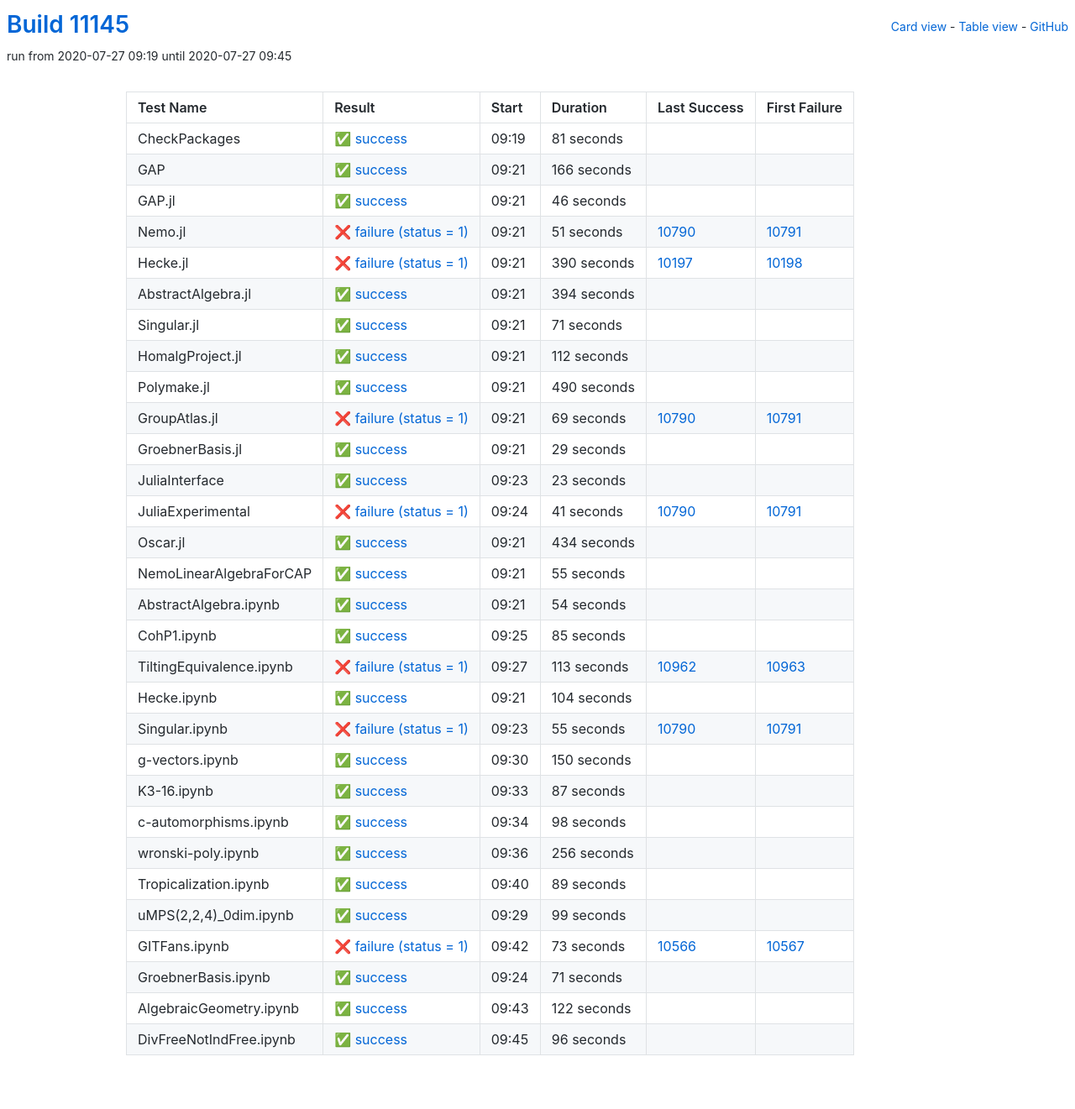
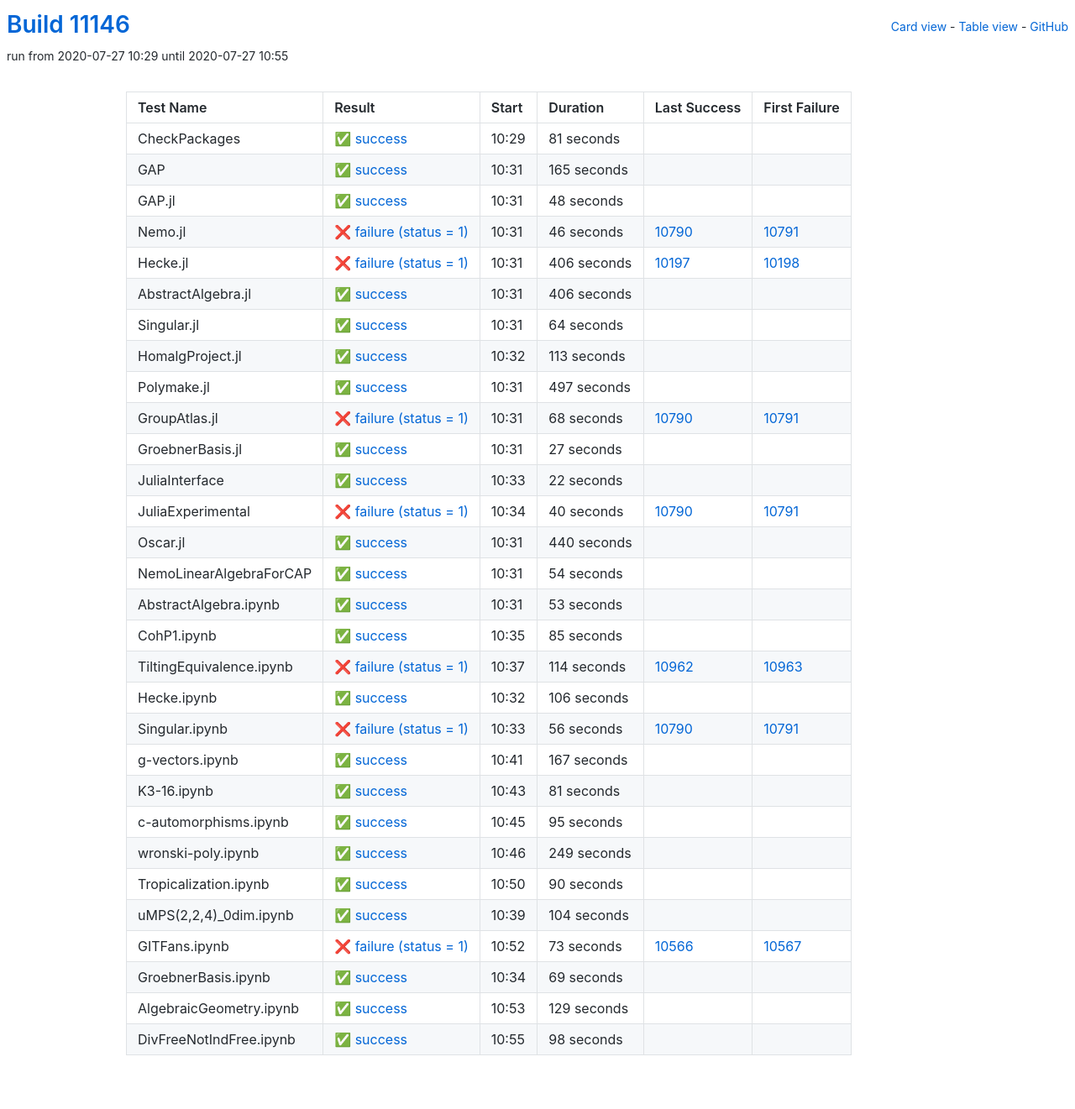
Before and after one commit to oscar-system/oscar-ci-status, a Jekyll site: the page built from table.html, in a window 1280 px wide. Shown: the whole page at 84% size. Built offline with Jekyll 4.4.1, drawn with Linux system fonts in a browser that asks for light colours.

Commit message:
Build #11146

```diff
--- a/_data/ci.yml
+++ b/_data/ci.yml
@@ -1,6 +1,6 @@
 ---
-build: 11145
-build_url: https://oscarci.mathematik.uni-kl.de/job/oscar/11145/
+build: 11146
+build_url: https://oscarci.mathematik.uni-kl.de/job/oscar/11146/
 job: oscar
 organization: oscar-system
 repo: oscar-ci-status
@@ -8,8 +8,8 @@
 tests:
 - name: CheckPackages
   id: checkpackages
-  log: https://oscarci.mathematik.uni-kl.de/job/oscar/11145/artifact/logs/build-11145/CheckPackages.log
-  start: 2020-07-27 09:19
+  log: https://oscarci.mathematik.uni-kl.de/job/oscar/11146/artifact/logs/build-11146/CheckPackages.log
+  start: 2020-07-27 10:29
   success: true
   exitcode: 0
   status: success
@@ -20,176 +20,164 @@
   first_failure_url:
 - name: GAP
   id: gap
-  log: https://oscarci.mathematik.uni-kl.de/job/oscar/11145/artifact/logs/build-11145/GAP.log
-  start: 2020-07-27 09:21
+  log: https://oscarci.mathematik.uni-kl.de/job/oscar/11146/artifact/logs/build-11146/GAP.log
+  start: 2020-07-27 10:31
   success: true
   exitcode: 0
   status: success
-  duration: 166
+  duration: 165
   last_success: false
   last_success_url:
   first_failure: false
   first_failure_url:
 - name: GAP.jl
   id: gap-jl
-  log: https://oscarci.mathematik.uni-kl.de/job/oscar/11145/artifact/logs/build-11145/GAP.jl.log
-  start: 2020-07-27 09:21
+  log: https://oscarci.mathematik.uni-kl.de/job/oscar/11146/artifact/logs/build-11146/GAP.jl.log
+  start: 2020-07-27 10:31
   success: true
   exitcode: 0
   status: success
-  duration: 46
+  duration: 48
   last_success: false
   last_success_url:
   first_failure: false
   first_failure_url:
 - name: Nemo.jl
   id: nemo-jl
-  log: https://oscarci.mathematik.uni-kl.de/job/oscar/11145/artifact/logs/build-11145/Nemo.jl.log
-  start: 2020-07-27 09:21
+  log: https://oscarci.mathematik.uni-kl.de/job/oscar/11146/artifact/logs/build-11146/Nemo.jl.log
+  start: 2020-07-27 10:31
   success: false
   exitcode: 1
   status: failure
-  duration: 51
+  duration: 46
   last_success: 10790
   last_success_url: https://oscarci.mathematik.uni-kl.de/job/oscar/10790/
   first_failure: 10791
   first_failure_url: https://oscarci.mathematik.uni-kl.de/job/oscar/10791/
 - name: Hecke.jl
   id: hecke-jl
-  log: https://oscarci.mathematik.uni-kl.de/job/oscar/11145/artifact/logs/build-11145/Hecke.jl.log
-  start: 2020-07-27 09:21
+  log: https://oscarci.mathematik.uni-kl.de/job/oscar/11146/artifact/logs/build-11146/Hecke.jl.log
+  start: 2020-07-27 10:31
   success: false
   exitcode: 1
   status: failure
-  duration: 390
+  duration: 406
   last_success: 10197
   last_success_url: https://oscarci.mathematik.uni-kl.de/job/oscar/10197/
   first_failure: 10198
   first_failure_url: https://oscarci.mathematik.uni-kl.de/job/oscar/10198/
 - name: AbstractAlgebra.jl
   id: abstractalgebra-jl
-  log: https://oscarci.mathematik.uni-kl.de/job/oscar/11145/artifact/logs/build-11145/AbstractAlgebra.jl.log
-  start: 2020-07-27 09:21
+  log: https://oscarci.mathematik.uni-kl.de/job/oscar/11146/artifact/logs/build-11146/AbstractAlgebra.jl.log
+  start: 2020-07-27 10:31
   success: true
   exitcode: 0
   status: success
-  duration: 394
+  duration: 406
   last_success: false
   last_success_url:
   first_failure: false
   first_failure_url:
 - name: Singular.jl
   id: singular-jl
-  log: https://oscarci.mathematik.uni-kl.de/job/oscar/11145/artifact/logs/build-11145/Singular.jl.log
-  start: 2020-07-27 09:21
+  log: https://oscarci.mathematik.uni-kl.de/job/oscar/11146/artifact/logs/build-11146/Singular.jl.log
+  start: 2020-07-27 10:31
   success: true
   exitcode: 0
   status: success
-  duration: 71
+  duration: 64
   last_success: false
   last_success_url:
   first_failure: false
   first_failure_url:
 - name: HomalgProject.jl
   id: homalgproject-jl
-  log: https://oscarci.mathematik.uni-kl.de/job/oscar/11145/artifact/logs/build-11145/HomalgProject.jl.log
-  start: 2020-07-27 09:21
+  log: https://oscarci.mathematik.uni-kl.de/job/oscar/11146/artifact/logs/build-11146/HomalgProject.jl.log
+  start: 2020-07-27 10:32
   success: true
   exitcode: 0
   status: success
-  duration: 112
+  duration: 113
   last_success: false
   last_success_url:
   first_failure: false
   first_failure_url:
 - name: Polymake.jl
   id: polymake-jl
-  log: https://oscarci.mathematik.uni-kl.de/job/oscar/11145/artifact/logs/build-11145/Polymake.jl.log
-  start: 2020-07-27 09:21
+  log: https://oscarci.mathematik.uni-kl.de/job/oscar/11146/artifact/logs/build-11146/Polymake.jl.log
+  start: 2020-07-27 10:31
   success: true
   exitcode: 0
   status: success
-  duration: 490
+  duration: 497
   last_success: false
   last_success_url:
   first_failure: false
   first_failure_url:
 - name: GroupAtlas.jl
   id: groupatlas-jl
-  log: https://oscarci.mathematik.uni-kl.de/job/oscar/11145/artifact/logs/build-11145/GroupAtlas.jl.log
-  start: 2020-07-27 09:21
+  log: https://oscarci.mathematik.uni-kl.de/job/oscar/11146/artifact/logs/build-11146/GroupAtlas.jl.log
+  start: 2020-07-27 10:31
   success: false
   exitcode: 1
   status: failure
-  duration: 69
+  duration: 68
   last_success: 10790
   last_success_url: https://oscarci.mathematik.uni-kl.de/job/oscar/10790/
   first_failure: 10791
   first_failure_url: https://oscarci.mathematik.uni-kl.de/job/oscar/10791/
 - name: GroebnerBasis.jl
   id: groebnerbasis-jl
-  log: https://oscarci.mathematik.uni-kl.de/job/oscar/11145/artifact/logs/build-11145/GroebnerBasis.jl.log
-  start: 2020-07-27 09:21
+  log: https://oscarci.mathematik.uni-kl.de/job/oscar/11146/artifact/logs/build-11146/GroebnerBasis.jl.log
+  start: 2020-07-27 10:31
   success: true
   exitcode: 0
   status: success
-  duration: 29
+  duration: 27
   last_success: false
   last_success_url:
   first_failure: false
   first_failure_url:
 - name: JuliaInterface
   id: juliainterface
-  log: https://oscarci.mathematik.uni-kl.de/job/oscar/11145/artifact/logs/build-11145/JuliaInterface.log
-  start: 2020-07-27 09:23
+  log: https://oscarci.mathematik.uni-kl.de/job/oscar/11146/artifact/logs/build-11146/JuliaInterface.log
+  start: 2020-07-27 10:33
   success: true
   exitcode: 0
   status: success
-  duration: 23
+  duration: 22
   last_success: false
   last_success_url:
   first_failure: false
   first_failure_url:
 - name: JuliaExperimental
   id: juliaexperimental
-  log: https://oscarci.mathematik.uni-kl.de/job/oscar/11145/artifact/logs/build-11145/JuliaExperimental.log
-  start: 2020-07-27 09:24
+  log: https://oscarci.mathematik.uni-kl.de/job/oscar/11146/artifact/logs/build-11146/JuliaExperimental.log
+  start: 2020-07-27 10:34
   success: false
   exitcode: 1
   status: failure
-  duration: 41
+  duration: 40
   last_success: 10790
   last_success_url: https://oscarci.mathematik.uni-kl.de/job/oscar/10790/
   first_failure: 10791
   first_failure_url: https://oscarci.mathematik.uni-kl.de/job/oscar/10791/
 - name: Oscar.jl
   id: oscar-jl
-  log: https://oscarci.mathematik.uni-kl.de/job/oscar/11145/artifact/logs/build-11145/Oscar.jl.log
-  start: 2020-07-27 09:21
+  log: https://oscarci.mathematik.uni-kl.de/job/oscar/11146/artifact/logs/build-11146/Oscar.jl.log
+  start: 2020-07-27 10:31
   success: true
   exitcode: 0
   status: success
-  duration: 434
+  duration: 440
   last_success: false
   last_success_url:
   first_failure: false
   first_failure_url:
 - name: NemoLinearAlgebraForCAP
   id: nemolinearalgebraforcap
-  log: https://oscarci.mathematik.uni-kl.de/job/oscar/11145/artifact/logs/build-11145/NemoLinearAlgebraForCAP.log
-  start: 2020-07-27 09:21
-  success: true
-  exitcode: 0
-  status: success
-  duration: 55
-  last_success: false
-  last_success_url:
-  first_failure: false
-  first_failure_url:
-- name: AbstractAlgebra.ipynb
-  id: abstractalgebra-ipynb
-  log: https://oscarci.mathematik.uni-kl.de/job/oscar/11145/artifact/logs/build-11145/AbstractAlgebra.ipynb.log
-  start: 2020-07-27 09:21
+  log: https://oscarci.mathematik.uni-kl.de/job/oscar/11146/artifact/logs/build-11146/NemoLinearAlgebraForCAP.log
+  start: 2020-07-27 10:31
   success: true
   exitcode: 0
   status: success
@@ -198,10 +186,22 @@
   last_success_url:
   first_failure: false
   first_failure_url:
+- name: AbstractAlgebra.ipynb
+  id: abstractalgebra-ipynb
+  log: https://oscarci.mathematik.uni-kl.de/job/oscar/11146/artifact/logs/build-11146/AbstractAlgebra.ipynb.log
+  start: 2020-07-27 10:31
+  success: true
+  exitcode: 0
+  status: success
+  duration: 53
+  last_success: false
+  last_success_url:
+  first_failure: false
+  first_failure_url:
 - name: CohP1.ipynb
   id: cohp1-ipynb
-  log: https://oscarci.mathematik.uni-kl.de/job/oscar/11145/artifact/logs/build-11145/CohP1.ipynb.log
-  start: 2020-07-27 09:25
+  log: https://oscarci.mathematik.uni-kl.de/job/oscar/11146/artifact/logs/build-11146/CohP1.ipynb.log
+  start: 2020-07-27 10:35
   success: true
   exitcode: 0
   status: success
@@ -212,20 +212,104 @@
   first_failure_url:
 - name: TiltingEquivalence.ipynb
   id: tiltingequivalence-ipynb
-  log: https://oscarci.mathematik.uni-kl.de/job/oscar/11145/artifact/logs/build-11145/TiltingEquivalence.ipynb.log
-  start: 2020-07-27 09:27
+  log: https://oscarci.mathematik.uni-kl.de/job/oscar/11146/artifact/logs/build-11146/TiltingEquivalence.ipynb.log
+  start: 2020-07-27 10:37
   success: false
   exitcode: 1
   status: failure
-  duration: 113
+  duration: 114
   last_success: 10962
   last_success_url: https://oscarci.mathematik.uni-kl.de/job/oscar/10962/
   first_failure: 10963
   first_failure_url: https://oscarci.mathematik.uni-kl.de/job/oscar/10963/
 - name: Hecke.ipynb
   id: hecke-ipynb
-  log: https://oscarci.mathematik.uni-kl.de/job/oscar/11145/artifact/logs/build-11145/Hecke.ipynb.log
-  start: 2020-07-27 09:21
+  log: https://oscarci.mathematik.uni-kl.de/job/oscar/11146/artifact/logs/build-11146/Hecke.ipynb.log
+  start: 2020-07-27 10:32
+  success: true
+  exitcode: 0
+  status: success
+  duration: 106
+  last_success: false
+  last_success_url:
+  first_failure: false
+  first_failure_url:
+- name: Singular.ipynb
+  id: singular-ipynb
+  log: https://oscarci.mathematik.uni-kl.de/job/oscar/11146/artifact/logs/build-11146/Singular.ipynb.log
+  start: 2020-07-27 10:33
+  success: false
+  exitcode: 1
+  status: failure
+  duration: 56
+  last_success: 10790
+  last_success_url: https://oscarci.mathematik.uni-kl.de/job/oscar/10790/
+  first_failure: 10791
+  first_failure_url: https://oscarci.mathematik.uni-kl.de/job/oscar/10791/
+- name: g-vectors.ipynb
+  id: g-vectors-ipynb
+  log: https://oscarci.mathematik.uni-kl.de/job/oscar/11146/artifact/logs/build-11146/g-vectors.ipynb.log
+  start: 2020-07-27 10:41
+  success: true
+  exitcode: 0
+  status: success
+  duration: 167
+  last_success: false
+  last_success_url:
+  first_failure: false
+  first_failure_url:
+- name: K3-16.ipynb
+  id: k3-16-ipynb
+  log: https://oscarci.mathematik.uni-kl.de/job/oscar/11146/artifact/logs/build-11146/K3-16.ipynb.log
+  start: 2020-07-27 10:43
+  success: true
+  exitcode: 0
+  status: success
+  duration: 81
+  last_success: false
+  last_success_url:
+  first_failure: false
+  first_failure_url:
+- name: c-automorphisms.ipynb
+  id: c-automorphisms-ipynb
+  log: https://oscarci.mathematik.uni-kl.de/job/oscar/11146/artifact/logs/build-11146/c-automorphisms.ipynb.log
+  start: 2020-07-27 10:45
+  success: true
+  exitcode: 0
+  status: success
+  duration: 95
+  last_success: false
+  last_success_url:
+  first_failure: false
+  first_failure_url:
+- name: wronski-poly.ipynb
+  id: wronski-poly-ipynb
+  log: https://oscarci.mathematik.uni-kl.de/job/oscar/11146/artifact/logs/build-11146/wronski-poly.ipynb.log
+  start: 2020-07-27 10:46
+  success: true
+  exitcode: 0
+  status: success
+  duration: 249
+  last_success: false
+  last_success_url:
+  first_failure: false
+  first_failure_url:
+- name: Tropicalization.ipynb
+  id: tropicalization-ipynb
+  log: https://oscarci.mathematik.uni-kl.de/job/oscar/11146/artifact/logs/build-11146/Tropicalization.ipynb.log
+  start: 2020-07-27 10:50
+  success: true
+  exitcode: 0
+  status: success
+  duration: 90
+  last_success: false
+  last_success_url:
+  first_failure: false
+  first_failure_url:
+- name: uMPS(2,2,4)_0dim.ipynb
+  id: umps-2-2-4-0dim-ipynb
+  log: https://oscarci.mathematik.uni-kl.de/job/oscar/11146/artifact/logs/build-11146/uMPS-2-2-4-_0dim.ipynb.log
+  start: 2020-07-27 10:39
   success: true
   exitcode: 0
   status: success
@@ -234,94 +318,10 @@
   last_success_url:
   first_failure: false
   first_failure_url:
-- name: Singular.ipynb
-  id: singular-ipynb
-  log: https://oscarci.mathematik.uni-kl.de/job/oscar/11145/artifact/logs/build-11145/Singular.ipynb.log
-  start: 2020-07-27 09:23
-  success: false
-  exitcode: 1
-  status: failure
-  duration: 55
-  last_success: 10790
-  last_success_url: https://oscarci.mathematik.uni-kl.de/job/oscar/10790/
-  first_failure: 10791
-  first_failure_url: https://oscarci.mathematik.uni-kl.de/job/oscar/10791/
-- name: g-vectors.ipynb
-  id: g-vectors-ipynb
-  log: https://oscarci.mathematik.uni-kl.de/job/oscar/11145/artifact/logs/build-11145/g-vectors.ipynb.log
-  start: 2020-07-27 09:30
-  success: true
-  exitcode: 0
-  status: success
-  duration: 150
-  last_success: false
-  last_success_url:
-  first_failure: false
-  first_failure_url:
-- name: K3-16.ipynb
-  id: k3-16-ipynb
-  log: https://oscarci.mathematik.uni-kl.de/job/oscar/11145/artifact/logs/build-11145/K3-16.ipynb.log
-  start: 2020-07-27 09:33
-  success: true
-  exitcode: 0
-  status: success
-  duration: 87
-  last_success: false
-  last_success_url:
-  first_failure: false
-  first_failure_url:
-- name: c-automorphisms.ipynb
-  id: c-automorphisms-ipynb
-  log: https://oscarci.mathematik.uni-kl.de/job/oscar/11145/artifact/logs/build-11145/c-automorphisms.ipynb.log
-  start: 2020-07-27 09:34
-  success: true
-  exitcode: 0
-  status: success
-  duration: 98
-  last_success: false
-  last_success_url:
-  first_failure: false
-  first_failure_url:
-- name: wronski-poly.ipynb
-  id: wronski-poly-ipynb
-  log: https://oscarci.mathematik.uni-kl.de/job/oscar/11145/artifact/logs/build-11145/wronski-poly.ipynb.log
-  start: 2020-07-27 09:36
-  success: true
-  exitcode: 0
-  status: success
-  duration: 256
-  last_success: false
-  last_success_url:
-  first_failure: false
-  first_failure_url:
-- name: Tropicalization.ipynb
-  id: tropicalization-ipynb
-  log: https://oscarci.mathematik.uni-kl.de/job/oscar/11145/artifact/logs/build-11145/Tropicalization.ipynb.log
-  start: 2020-07-27 09:40
-  success: true
-  exitcode: 0
-  status: success
-  duration: 89
-  last_success: false
-  last_success_url:
-  first_failure: false
-  first_failure_url:
-- name: uMPS(2,2,4)_0dim.ipynb
-  id: umps-2-2-4-0dim-ipynb
-  log: https://oscarci.mathematik.uni-kl.de/job/oscar/11145/artifact/logs/build-11145/uMPS-2-2-4-_0dim.ipynb.log
-  start: 2020-07-27 09:29
-  success: true
-  exitcode: 0
-  status: success
-  duration: 99
-  last_success: false
-  last_success_url:
-  first_failure: false
-  first_failure_url:
 - name: GITFans.ipynb
   id: gitfans-ipynb
-  log: https://oscarci.mathematik.uni-kl.de/job/oscar/11145/artifact/logs/build-11145/GITFans.ipynb.log
-  start: 2020-07-27 09:42
+  log: https://oscarci.mathematik.uni-kl.de/job/oscar/11146/artifact/logs/build-11146/GITFans.ipynb.log
+  start: 2020-07-27 10:52
   success: false
   exitcode: 1
   status: failure
@@ -332,36 +332,36 @@
   first_failure_url: https://oscarci.mathematik.uni-kl.de/job/oscar/10567/
 - name: GroebnerBasis.ipynb
   id: groebnerbasis-ipynb
-  log: https://oscarci.mathematik.uni-kl.de/job/oscar/11145/artifact/logs/build-11145/GroebnerBasis.ipynb.log
-  start: 2020-07-27 09:24
+  log: https://oscarci.mathematik.uni-kl.de/job/oscar/11146/artifact/logs/build-11146/GroebnerBasis.ipynb.log
+  start: 2020-07-27 10:34
   success: true
   exitcode: 0
   status: success
-  duration: 71
+  duration: 69
   last_success: false
   last_success_url:
   first_failure: false
   first_failure_url:
 - name: AlgebraicGeometry.ipynb
   id: algebraicgeometry-ipynb
-  log: https://oscarci.mathematik.uni-kl.de/job/oscar/11145/artifact/logs/build-11145/AlgebraicGeometry.ipynb.log
-  start: 2020-07-27 09:43
+  log: https://oscarci.mathematik.uni-kl.de/job/oscar/11146/artifact/logs/build-11146/AlgebraicGeometry.ipynb.log
+  start: 2020-07-27 10:53
   success: true
   exitcode: 0
   status: success
-  duration: 122
+  duration: 129
   last_success: false
   last_success_url:
   first_failure: false
   first_failure_url:
 - name: DivFreeNotIndFree.ipynb
   id: divfreenotindfree-ipynb
-  log: https://oscarci.mathematik.uni-kl.de/job/oscar/11145/artifact/logs/build-11145/DivFreeNotIndFree.ipynb.log
-  start: 2020-07-27 09:45
+  log: https://oscarci.mathematik.uni-kl.de/job/oscar/11146/artifact/logs/build-11146/DivFreeNotIndFree.ipynb.log
+  start: 2020-07-27 10:55
   success: true
   exitcode: 0
   status: success
-  duration: 96
+  duration: 98
   last_success: false
   last_success_url:
   first_failure: false
```
Also changed, not shown: README.md.
